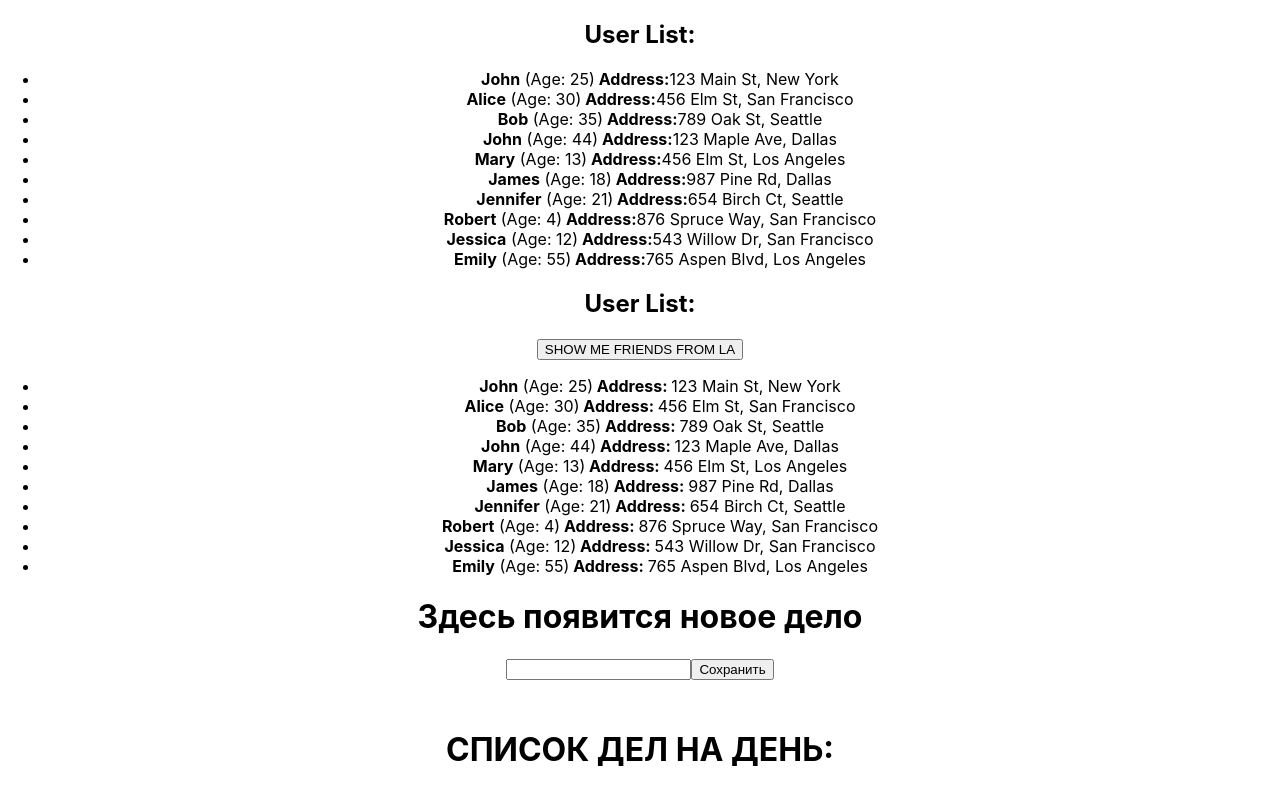
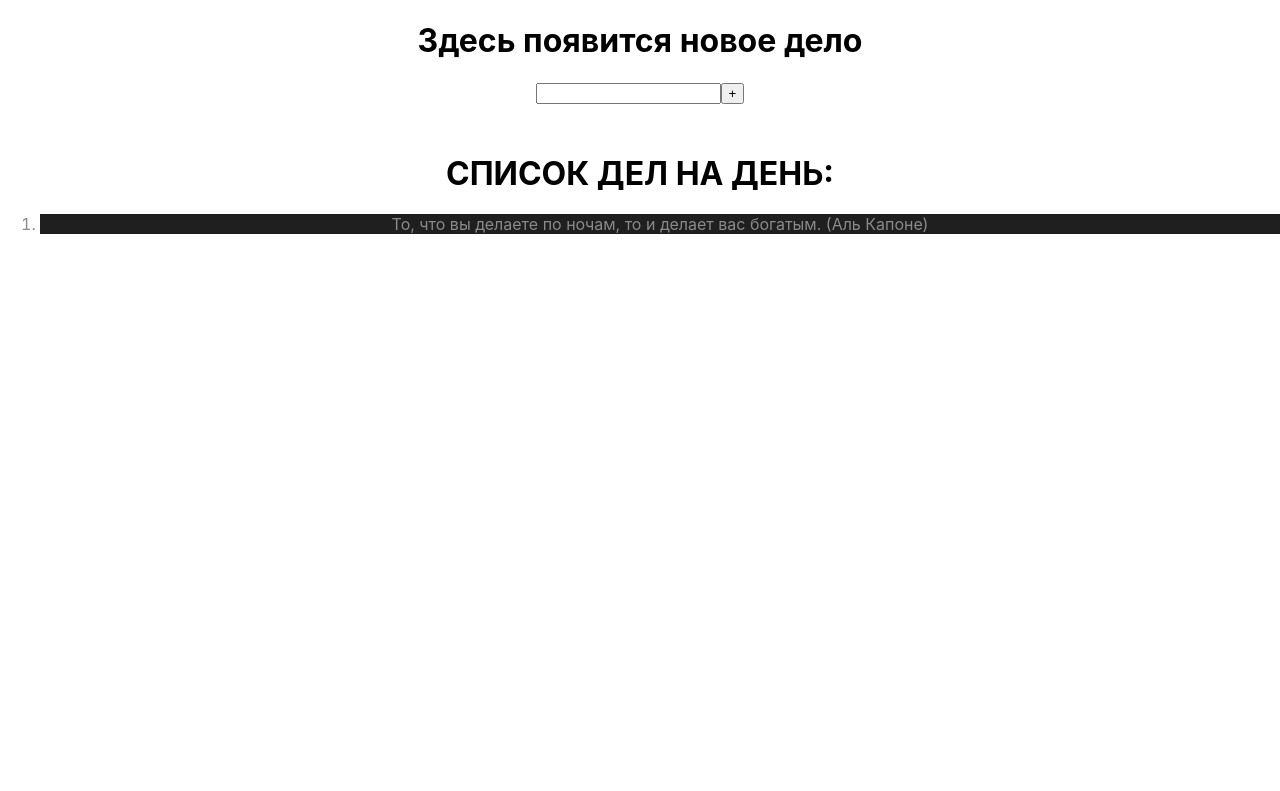
Before and after one commit to roma1524/incHomeWork, a React (Create React App) app: page / in a window 1280 px wide. Shown: the top 791 px of the page. Built offline with nearby package versions, Linux system fonts and the light colour scheme.

Commit message:
refactoring

```diff
--- a/package.json
+++ b/package.json
@@ -2,7 +2,6 @@
   "name": "pre-homeworks",
   "version": "0.1.0",
   "private": true,
-  "homepage": "https://roma1524.github.io/incHomeWork",
   "dependencies": {
     "@testing-library/jest-dom": "^5.14.1",
     "@testing-library/react": "^13.0.0",
@@ -11,7 +10,6 @@
     "@types/node": "^16.7.13",
     "@types/react": "^18.0.0",
     "@types/react-dom": "^18.0.0",
-    "gh-pages": "^6.2.0",
     "react": "^18.2.0",
     "react-dom": "^18.2.0",
     "react-scripts": "5.0.1",
@@ -22,9 +20,7 @@
     "start": "react-scripts start",
     "build": "react-scripts build",
     "test": "react-scripts test",
-    "eject": "react-scripts eject",
-    "predeploy": "yarn run build",
-    "deploy": "gh-pages -d build"
+    "eject": "react-scripts eject"
   },
   "eslintConfig": {
     "extends": [
--- a/src/App.tsx
+++ b/src/App.tsx
@@ -7,9 +7,9 @@ import { HW4 } from './HW/4/HW4';
 function App() {
   return (
     <div className="App">
-      <HW1 />
-      <HW2 />
-      <HW3 />
+      {/*<HW1 />*/}
+      {/*<HW2 />*/}
+      {/*<HW3 />*/}
       <HW4 />
     </div>
   );
--- a/src/HW/1/UserList.tsx
+++ b/src/HW/1/UserList.tsx
@@ -1,35 +1,32 @@
-export type AddressType = {
-  street: string,
-  city: string
+type AddressType = {
+  street: string; // ПОДПРАВЛЯЕМ any
+  city: string; // ПОДПРАВЛЯЕМ any
 };
 
 type UserType = {
-  id: number;
-  name: string;
-  age: number;
+  id: number
+  name: string
+  age: number
   address: AddressType
+  // ПРИДЕТСЯ САМОМУ)
 };
 
-export type UserListPropsType = {
-  users: Array<UserType> // ПО МОЕМУ ЧЕГО-ТО НЕ ХВАТАЕТ...
+type UserListPropsType = {
+  users: UserType[]; // ПО МОЕМУ ЧЕГО-ТО НЕ ХВАТАЕТ...
 };
 
-export const UserList = (props: UserListPropsType) => {
-
-  const ListOfUsers: Array<JSX.Element> = props.users.map( user => {
-    return (
-      <li key={user.id} id={`hw01-user-${user.id}`}>
-      <strong>{user.name}</strong> (Age: {user.age})<strong> Address:</strong>
-            {user.address.street}, {user.address.city}
-          </li>
-    )
-  })
-
+export const UserList = ({users}: UserListPropsType) => {
   return (
     <div id={'hw01-users'}>
       <h2>User List:</h2>
+
       <ul>
-        {ListOfUsers}
+        {users.map((user) => ( // ВСЕ ТОВАРЫ В СТРАНУ ПРИЕЗЖАЮТ В КОНТЕЙНЕРАХ, А В РЕАКТЕ...
+          <li key={user.id} id={`hw01-user-${user.id}`}>
+            <strong>{user.name}</strong> (Age: {user.age})<strong> Address:</strong>
+            {user.address.street}, {user.address.city}
+          </li>
+        ))}
       </ul>
     </div>
   );
--- a/src/HW/2/HW2.tsx
+++ b/src/HW/2/HW2.tsx
@@ -47,13 +47,15 @@ export const HW2 = () => {
   let [currentUsers, setCurrentUsers] = useState<UsersObjectType>(users);
 
   const filterUsers = () => {
-    const filteredUsers = currentUsers.myFriends.filter( item => item.address.city === 'Los Angeles');
+    const filteredUsers = currentUsers.myFriends.filter(user => {
+      return user.address.city === 'Los Angeles'
+    })
     setCurrentUsers({ myFriends: filteredUsers });
   };
 
   return (
     <div id={'hw02'}>
-      <UserList2 users={currentUsers} filterUsers={() => filterUsers()} />
+      <UserList2 users={currentUsers} filterUsers={filterUsers} />
     </div>
   );
 };
--- a/src/HW/2/UserList2.tsx
+++ b/src/HW/2/UserList2.tsx
@@ -6,15 +6,20 @@ type UserList2PropsType = {
 	filterUsers: () => void // пропиши типизацию
 };
 
-export const UserList2 = ({users, filterUsers}: UserList2PropsType) => {
+export const UserList2 = ({filterUsers,users}: UserList2PropsType) => {
+
+	function onclickButtonHandler() {
+		filterUsers()
+	}
+
 	return (
 		<div id={'hw02-users'}>
 			<h2>User List:</h2>
 
-			<button id={'hw02-filter-button'} onClick={() => filterUsers()}>SHOW ME FRIENDS FROM LA</button>
+			<button id={'hw02-filter-button'} onClick={onclickButtonHandler}>SHOW ME FRIENDS FROM LA</button>
 
 			<ul>
-			 {users.myFriends.map((user) => (
+			  {users.myFriends.map((user) => (
 			    <CurrentUser user={user} />
 			  ))}
 			</ul>
--- a/src/HW/3/HW3.tsx
+++ b/src/HW/3/HW3.tsx
@@ -1,4 +1,4 @@
-import { useState } from 'react';
+import {ChangeEventHandler, useState} from 'react';
 
 export const HW3 = () => {
   // 1️⃣ Раскомментируйте JSX(HW3.tsx) и вы увидите,
@@ -16,21 +16,20 @@ export const HW3 = () => {
     'То, что вы делаете по ночам, то и делает вас богатым. (Аль Капоне)',
   ]);
 
-  const handleChange = (event: Parameters<NonNullable<React.ComponentProps<"input">["onChange"]>>[0] ) => {  //'НУЖНО ПРОТИПИЗИРОВАТЬ'
-    setCurrentText(event.target.value);
+  const handleChange = (event: React.ChangeEvent<HTMLInputElement>) => {
+    setCurrentText(event.currentTarget.value);
   };
 
   const handleSave = () => {
-    // ЗАСЕТАТЬ БЫ ТЕКСТ В texts И НЕ ПОТЕРЯТЬ НАПУТСТВИЕ ИЗ ПРОШЛОГО ВЕКА)
-    // А ЗАТЕМ УБРАТЬ ЗА СОБОЙ В currentText
-    setTexts(texts => [currentText, ...texts]);
-    setCurrentText('');
+      setTexts([currentText, ...texts]);
+      setCurrentText('');
   };
 
   return (
     <div id={'hw03'}>
       {currentText ? (
-        <h1 id={'hw03-text'}>ЗДЕСЬ ХОТЕЛОСЬ БЫ УВИДЕТЬ ВВОДИМЫЙ ТЕКСТ</h1>) : (
+        <h1 id={'hw03-text'}>ЗДЕСЬ ХОТЕЛОСЬ БЫ УВИДЕТЬ ВВОДИМЫЙ ТЕКСТ</h1>
+      ) : (
         <h1 id={'hw03-default-text'}>Здесь появится новое дело</h1> // ничего не меняем, здесь все норм
       )}
 
--- a/src/HW/4/Button.tsx
+++ b/src/HW/4/Button.tsx
@@ -3,13 +3,13 @@ type ButtonPropsType = {
   name: string // НУЖНО ПРОТИПИЗИРОВАТЬ
 };
 
-export const Button = ({callBack, name}: ButtonPropsType) => {
+export const Button = ({name, callBack}: ButtonPropsType) => {
   const callBackHandler = () => {
     callBack();
   };
 
   return (
-    <button id={'hw04-button'} onClick={() => callBackHandler()}>
+    <button id={'hw04-button'} onClick={callBackHandler}>
       {name}
     </button>
   );
--- a/src/HW/4/HW4.tsx
+++ b/src/HW/4/HW4.tsx
@@ -32,9 +32,9 @@ export const HW4 = () => {
         <h1 id={'hw04-default-text'}>Здесь появится новое дело</h1>
       )}
 
-      <Input currentText={currentText} setCurrentText={setCurrentText} />
+      <Input currentText={currentText} setCurrentText={setCurrentText}/>
 
-      <Button callBack={handleSave} name={'Save'}/>
+      <Button name={'+'} callBack={handleSave}/>
 
       <h1 style={{ marginTop: '50px' }}>СПИСОК ДЕЛ НА ДЕНЬ:</h1>
 
--- a/src/HW/4/Input.tsx
+++ b/src/HW/4/Input.tsx
@@ -1,12 +1,13 @@
+import React from 'react';
+
 type InputPropsType = {
 	currentText: string // НУЖНО ПРОТИПИЗИРОВАТЬ
-	setCurrentText: any // НУЖНО ПРОТИПИЗИРОВАТЬ
+	setCurrentText: (arg: string) => void // НУЖНО ПРОТИПИЗИРОВАТЬ
 };
 
 export const Input = ({setCurrentText, currentText}: InputPropsType) => {
-	const onChangeHandler = (event: Parameters<NonNullable<React.ComponentProps<"input">["onChange"]>>[0]) => {
-		// НУЖНО ДОПИСАТЬ
-		setCurrentText(event.target.value);
+	const onChangeHandler = (event: React.ChangeEvent<HTMLInputElement>) => {
+		setCurrentText(event.currentTarget.value);
 	};
 
 	return (
```
Also changed, not shown: 1 other file (tests, documents, lock files or other folders). Lines whose indentation alone changed are shown as unchanged.
